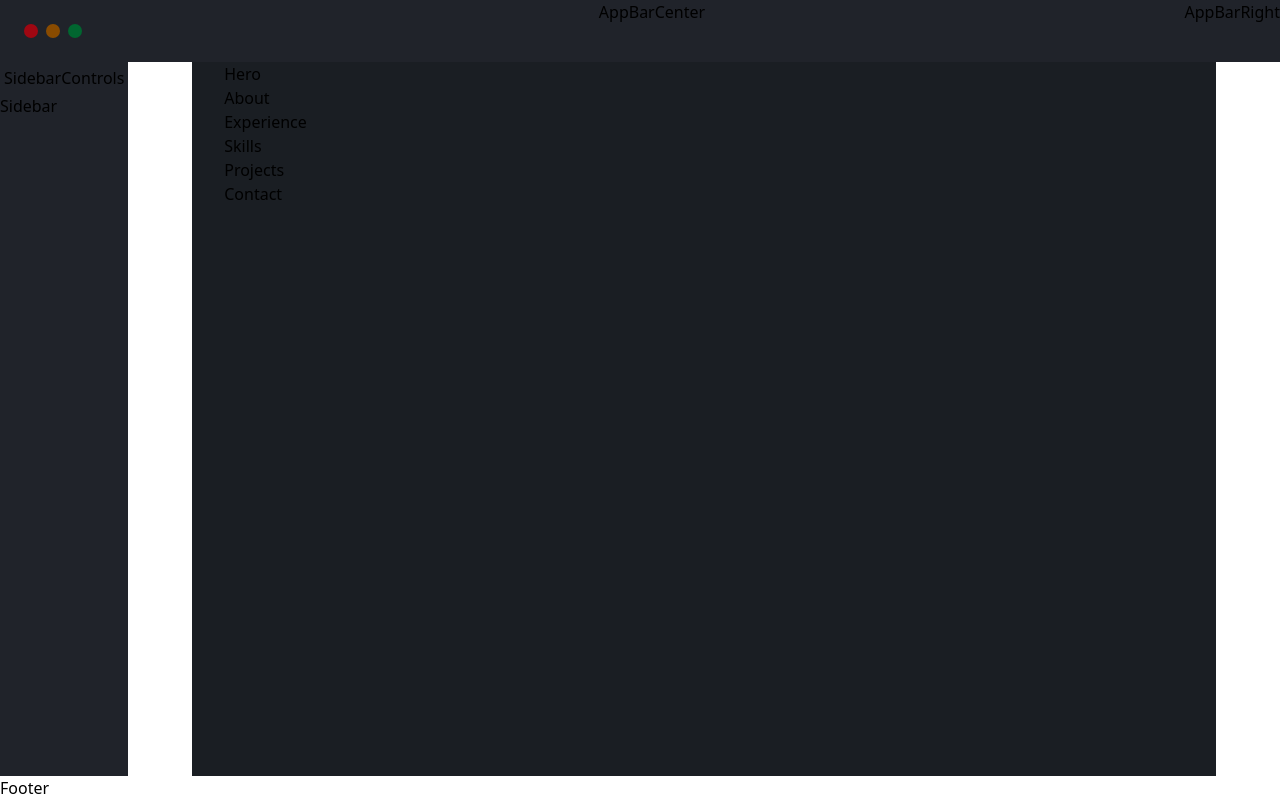
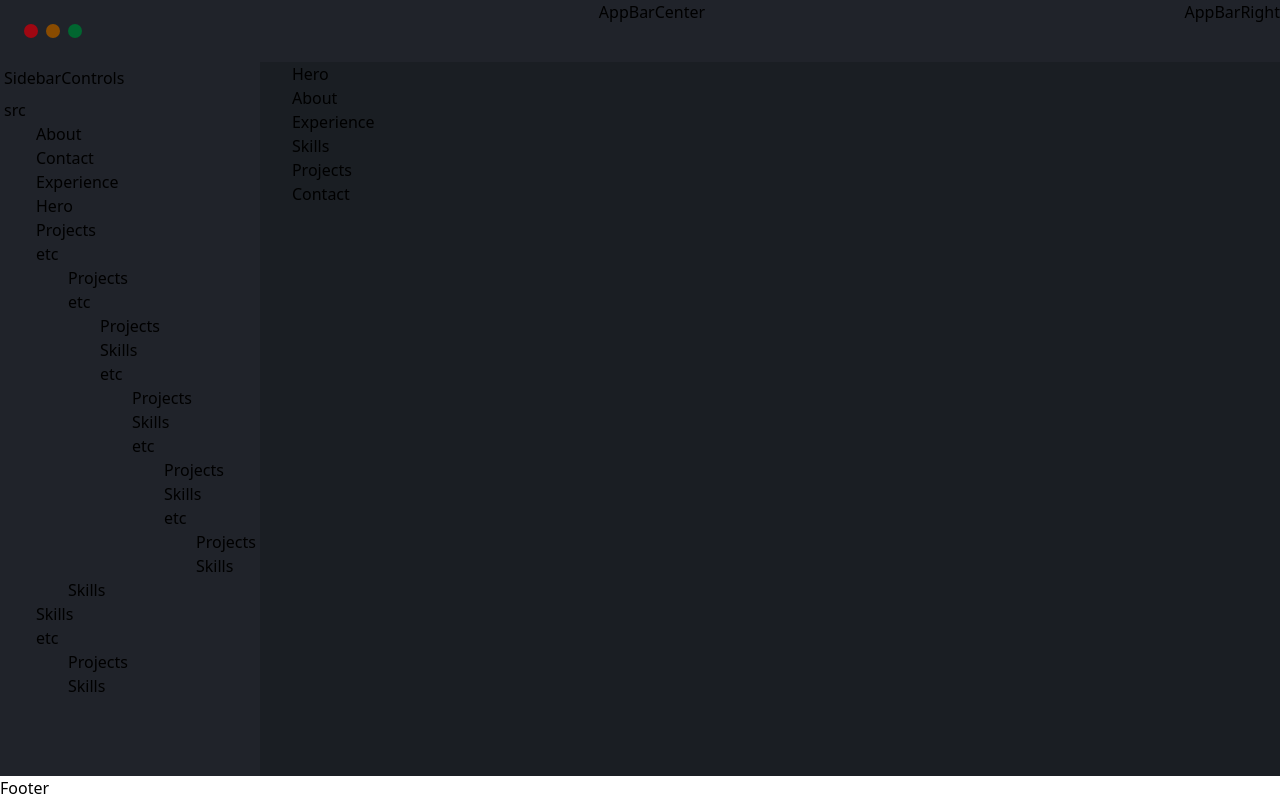
Before and after one commit to AntonTheI/my-resume, a React (Vite) app: page / in a window 1280 px wide. Built offline with nearby package versions, Linux system fonts and the light colour scheme.

Commit message:
add recursive function for folder view

```diff
--- a/src/components/Layout/sidebar/Sidebar.tsx
+++ b/src/components/Layout/sidebar/Sidebar.tsx
@@ -1,10 +1,11 @@
 import SidebarControls from "./SidebarControls";
+import SidebarFolders from "./SidebarFolders";
 
 const Sidebar = () => {
   return (
     <div className="bg-(--color-bg)">
       <SidebarControls />
-      Sidebar
+      <SidebarFolders />
     </div>
   );
 };
--- a/src/components/Layout/sidebar/SidebarFolders.tsx
+++ b/src/components/Layout/sidebar/SidebarFolders.tsx
@@ -1,7 +1,16 @@
-import React from "react";
+import { folders } from "../../../data/folders";
+import FolderView from "../../../utils/FolderView";
 
 const SideBarFolders = () => {
-  return <div>SideBarFolders</div>;
+  return (
+    <div className="p-1">
+      {folders.map((folder) => (
+        <div>
+          <FolderView node={folder} />
+        </div>
+      ))}
+    </div>
+  );
 };
 
 export default SideBarFolders;
--- /dev/null
+++ b/src/data/folders.ts
@@ -0,0 +1,129 @@
+export interface FileNode {
+  fileName: string;
+  type: "file";
+}
+
+export interface FolderNode {
+  folderName: string;
+  type: "folder";
+  children: Array<FileNode | FolderNode>;
+}
+
+export type Node = FileNode | FolderNode;
+
+export const folders: FolderNode[] = [
+  {
+    folderName: "src",
+    type: "folder",
+    children: [
+      {
+        fileName: "About",
+        type: "file",
+      },
+      {
+        fileName: "Contact",
+        type: "file",
+      },
+      {
+        fileName: "Experience",
+        type: "file",
+      },
+      {
+        fileName: "Hero",
+        type: "file",
+      },
+      {
+        fileName: "Projects",
+        type: "file",
+      },
+      {
+        folderName: "etc",
+        type: "folder",
+        children: [
+          {
+            fileName: "Projects",
+            type: "file",
+          },
+          {
+            folderName: "etc",
+            type: "folder",
+            children: [
+              {
+                fileName: "Projects",
+                type: "file",
+              },
+              {
+                fileName: "Skills",
+                type: "file",
+              },
+              {
+                folderName: "etc",
+                type: "folder",
+                children: [
+                  {
+                    fileName: "Projects",
+                    type: "file",
+                  },
+                  {
+                    fileName: "Skills",
+                    type: "file",
+                  },
+                  {
+                    folderName: "etc",
+                    type: "folder",
+                    children: [
+                      {
+                        fileName: "Projects",
+                        type: "file",
+                      },
+                      {
+                        fileName: "Skills",
+                        type: "file",
+                      },
+                      {
+                        folderName: "etc",
+                        type: "folder",
+                        children: [
+                          {
+                            fileName: "Projects",
+                            type: "file",
+                          },
+                          {
+                            fileName: "Skills",
+                            type: "file",
+                          },
+                        ],
+                      },
+                    ],
+                  },
+                ],
+              },
+            ],
+          },
+          {
+            fileName: "Skills",
+            type: "file",
+          },
+        ],
+      },
+      {
+        fileName: "Skills",
+        type: "file",
+      },
+      {
+        folderName: "etc",
+        type: "folder",
+        children: [
+          {
+            fileName: "Projects",
+            type: "file",
+          },
+          {
+            fileName: "Skills",
+            type: "file",
+          },
+        ],
+      },
+    ],
+  },
+];
--- /dev/null
+++ b/src/utils/FolderView.tsx
@@ -0,0 +1,34 @@
+import type { Node } from "../data/folders";
+
+interface FolderViewProps {
+  node: Node;
+}
+
+const FolderView: React.FC<FolderViewProps> = ({ node }) => {
+  //base case
+  if (node.type === "file") {
+    return <div key={node.fileName}>{node.fileName}</div>;
+  }
+  //recursive case
+  return (
+    <div>
+      <div>{node.folderName}</div>
+      {node.children && node.children.length > 0 && (
+        <div className="ml-8">
+          {node.children.map((child) => (
+            <FolderView
+              key={
+                child.type === "file"
+                  ? `${child.fileName}`
+                  : `${child.folderName}`
+              }
+              node={child}
+            />
+          ))}
+        </div>
+      )}
+    </div>
+  );
+};
+
+export default FolderView;
```
